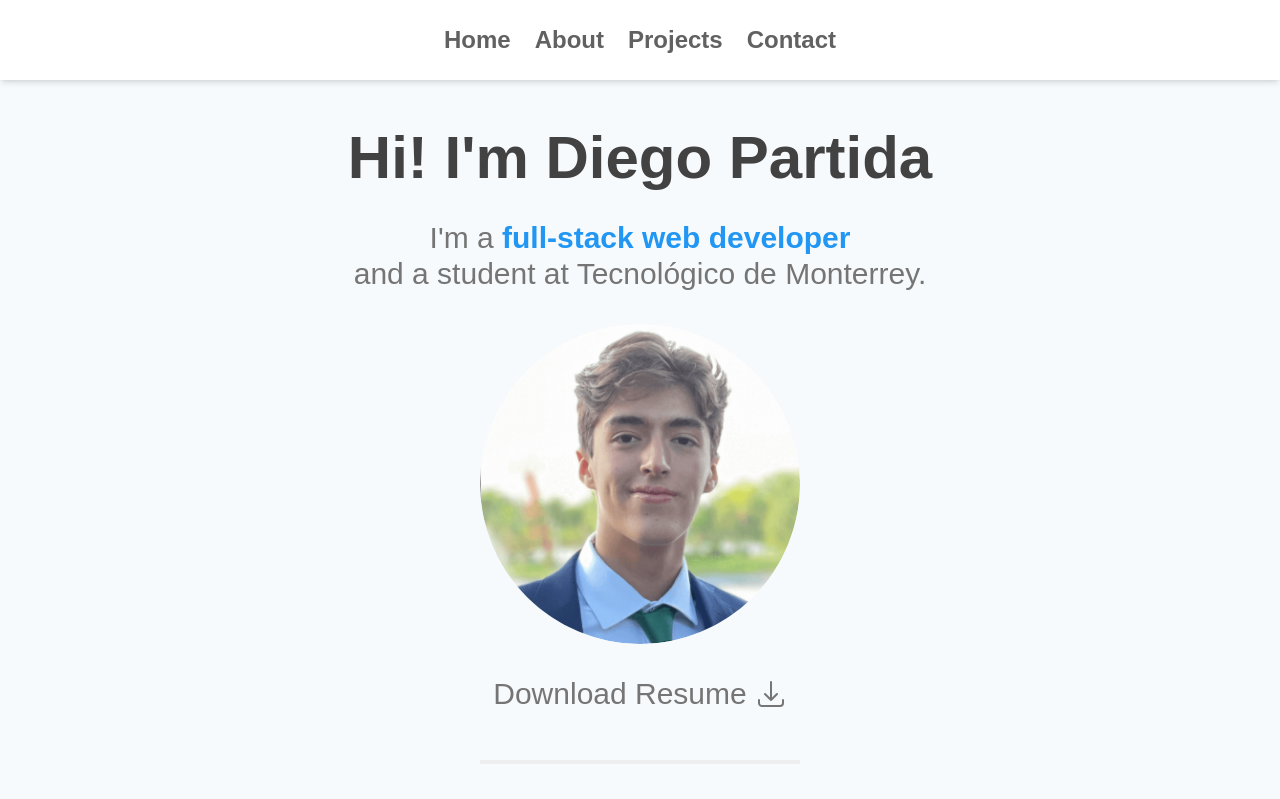
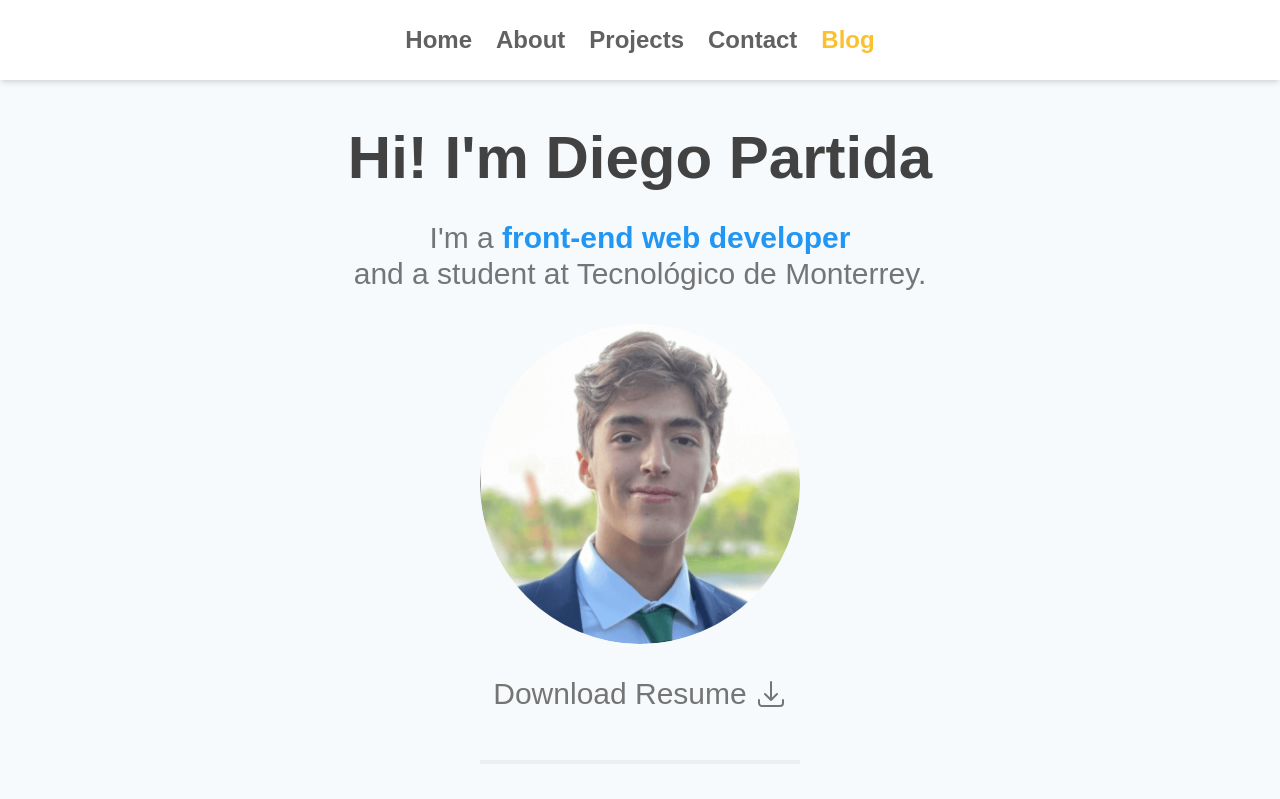
Before and after one commit to diegopartida22/diego-portfolio, a React (Create React App) app: page / in a window 1280 px wide. Shown: the top 799 px of the page. Built offline with nearby package versions, Linux system fonts and the light colour scheme.

Commit message:
Add Blog

```diff
--- a/package.json
+++ b/package.json
@@ -11,6 +11,7 @@
     "atropos": "^2.0.2",
     "react": "^18.2.0",
     "react-dom": "^18.2.0",
+    "react-router-dom": "^6.16.0",
     "react-scripts": "5.0.1",
     "react-scroll": "^1.8.9",
     "web-vitals": "^2.1.4"
--- a/src/App.js
+++ b/src/App.js
@@ -1,63 +1,16 @@
 import React, { useState, useEffect } from "react";
-import NavBar from "./components/NavBar";
-import Home from "./components/Home";
-import Projects from "./components/Projects";
-import About from "./components/About";
-import Contact from "./components/Contact";
-import Footer from "./components/Footer";
-import Habilities from "./components/Habilities";
-import FollowingCircle from "./components/FollowingCircle";
+import Homepage from "./pages/Homepage";
+import { BrowserRouter as Router, Route, Routes } from "react-router-dom";
+import Blog from "./pages/Blog";
 
 function App() {
-  const [pageLoaded, setPageLoaded] = useState(false);
-
-  useEffect(() => {
-    setTimeout(() => {
-      setPageLoaded(true);
-    }, 500);
-  }, []);
-
   return (
-    <div className="h-[100vh]">
-      {!pageLoaded && (
-        <div className="flex items-center justify-center h-screen">
-          <div role="status">
-            <svg
-              aria-hidden="true"
-              className="inline w-48 h-48 mr-2 text-gray-200 animate-spin dark:text-gray-600 fill-blue-600"
-              viewBox="0 0 100 101"
-              fill="none"
-              xmlns="http://www.w3.org/2000/svg"
-            >
-              <path
-                d="M100 50.5908C100 78.2051 77.6142 100.591 50 100.591C22.3858 100.591 0 78.2051 0 50.5908C0 22.9766 22.3858 0.59082 50 0.59082C77.6142 0.59082 100 22.9766 100 50.5908ZM9.08144 50.5908C9.08144 73.1895 27.4013 91.5094 50 91.5094C72.5987 91.5094 90.9186 73.1895 90.9186 50.5908C90.9186 27.9921 72.5987 9.67226 50 9.67226C27.4013 9.67226 9.08144 27.9921 9.08144 50.5908Z"
-                fill="currentColor"
-              />
-              <path
-                d="M93.9676 39.0409C96.393 38.4038 97.8624 35.9116 97.0079 33.5539C95.2932 28.8227 92.871 24.3692 89.8167 20.348C85.8452 15.1192 80.8826 10.7238 75.2124 7.41289C69.5422 4.10194 63.2754 1.94025 56.7698 1.05124C51.7666 0.367541 46.6976 0.446843 41.7345 1.27873C39.2613 1.69328 37.813 4.19778 38.4501 6.62326C39.0873 9.04874 41.5694 10.4717 44.0505 10.1071C47.8511 9.54855 51.7191 9.52689 55.5402 10.0491C60.8642 10.7766 65.9928 12.5457 70.6331 15.2552C75.2735 17.9648 79.3347 21.5619 82.5849 25.841C84.9175 28.9121 86.7997 32.2913 88.1811 35.8758C89.083 38.2158 91.5421 39.6781 93.9676 39.0409Z"
-                fill="currentFill"
-              />
-            </svg>
-            <span className="sr-only">Loading...</span>
-          </div>
-        </div>
-      )}
-
-      {pageLoaded && (
-        <>
-          <FollowingCircle />
-          <div className="w-full h-full animate-appearLong">
-            <NavBar />
-            <Home />
-            <About />
-            <Projects />
-            <Habilities />
-            <Contact />
-            <Footer />
-          </div>
-        </>
-      )}
-    </div>
+    <Router>
+      <Routes>
+        <Route path="/" element={<Homepage />} />
+        <Route path="/blog" element={<Blog />} />
+      </Routes>
+    </Router>
   );
 }
 
--- a/src/components/Home.js
+++ b/src/components/Home.js
@@ -10,7 +10,7 @@ function Home() {
         <p className="mt-8 mx-4 sm:mx-auto text-center">
           I'm a{" "}
           <span className="font-bold text-blue-500">
-            full-stack web developer
+            front-end web developer
           </span>
         </p>
 
--- a/src/components/NavBar.js
+++ b/src/components/NavBar.js
@@ -1,5 +1,6 @@
 import { useState, useEffect } from "react";
 import { Link } from "react-scroll";
+import { Link as RouterLink } from "react-router-dom";
 import "./NavBar.css";
 
 function NavBar() {
@@ -91,6 +92,14 @@ function NavBar() {
             >
               Contact
             </Link>
+          </li>
+          <li>
+            <RouterLink
+              className="text-yellow-700 font-bold hover:text-orange-500 cursor-pointer"
+              to="/blog"
+            >
+              Blog
+            </RouterLink>
           </li>
         </ul>
       </div>
--- /dev/null
+++ b/src/pages/Blog.js
@@ -0,0 +1,16 @@
+import React from "react";
+
+function Blog() {
+  return (
+    <div className="mt-32 flex justify-center flex-col" id="blog">
+      <h1 className="text-3xl sm:text-6xl font-bold text-gray-800 text-center">
+        Blog
+      </h1>
+      <div className="text-xl sm:text-3xl text-gray-600">
+        <p className="mt-8 mx-4 sm:mx-auto text-center">Coming soon!</p>
+      </div>
+    </div>
+  );
+}
+
+export default Blog;
--- /dev/null
+++ b/src/pages/Homepage.js
@@ -0,0 +1,64 @@
+import React, { useState, useEffect } from "react";
+import NavBar from "../components/NavBar";
+import Home from "../components/Home";
+import Projects from "../components/Projects";
+import About from "../components/About";
+import Contact from "../components/Contact";
+import Footer from "../components/Footer";
+import Habilities from "../components/Habilities";
+import FollowingCircle from "../components/FollowingCircle";
+
+function Homepage() {
+  const [pageLoaded, setPageLoaded] = useState(false);
+
+  useEffect(() => {
+    setTimeout(() => {
+      setPageLoaded(true);
+    }, 500);
+  }, []);
+
+  return (
+    <div className="h-[100vh]">
+      {!pageLoaded && (
+        <div className="flex items-center justify-center h-screen">
+          <div role="status">
+            <svg
+              aria-hidden="true"
+              className="inline w-48 h-48 mr-2 text-gray-200 animate-spin dark:text-gray-600 fill-blue-600"
+              viewBox="0 0 100 101"
+              fill="none"
+              xmlns="http://www.w3.org/2000/svg"
+            >
+              <path
+                d="M100 50.5908C100 78.2051 77.6142 100.591 50 100.591C22.3858 100.591 0 78.2051 0 50.5908C0 22.9766 22.3858 0.59082 50 0.59082C77.6142 0.59082 100 22.9766 100 50.5908ZM9.08144 50.5908C9.08144 73.1895 27.4013 91.5094 50 91.5094C72.5987 91.5094 90.9186 73.1895 90.9186 50.5908C90.9186 27.9921 72.5987 9.67226 50 9.67226C27.4013 9.67226 9.08144 27.9921 9.08144 50.5908Z"
+                fill="currentColor"
+              />
+              <path
+                d="M93.9676 39.0409C96.393 38.4038 97.8624 35.9116 97.0079 33.5539C95.2932 28.8227 92.871 24.3692 89.8167 20.348C85.8452 15.1192 80.8826 10.7238 75.2124 7.41289C69.5422 4.10194 63.2754 1.94025 56.7698 1.05124C51.7666 0.367541 46.6976 0.446843 41.7345 1.27873C39.2613 1.69328 37.813 4.19778 38.4501 6.62326C39.0873 9.04874 41.5694 10.4717 44.0505 10.1071C47.8511 9.54855 51.7191 9.52689 55.5402 10.0491C60.8642 10.7766 65.9928 12.5457 70.6331 15.2552C75.2735 17.9648 79.3347 21.5619 82.5849 25.841C84.9175 28.9121 86.7997 32.2913 88.1811 35.8758C89.083 38.2158 91.5421 39.6781 93.9676 39.0409Z"
+                fill="currentFill"
+              />
+            </svg>
+            <span className="sr-only">Loading...</span>
+          </div>
+        </div>
+      )}
+
+      {pageLoaded && (
+        <>
+          <FollowingCircle />
+          <div className="w-full h-full animate-appearLong">
+            <NavBar />
+            <Home />
+            <About />
+            <Projects />
+            <Habilities />
+            <Contact />
+            <Footer />
+          </div>
+        </>
+      )}
+    </div>
+  );
+}
+
+export default Homepage;
```
Also changed, not shown: 1 other file (tests, documents, lock files or other folders).
